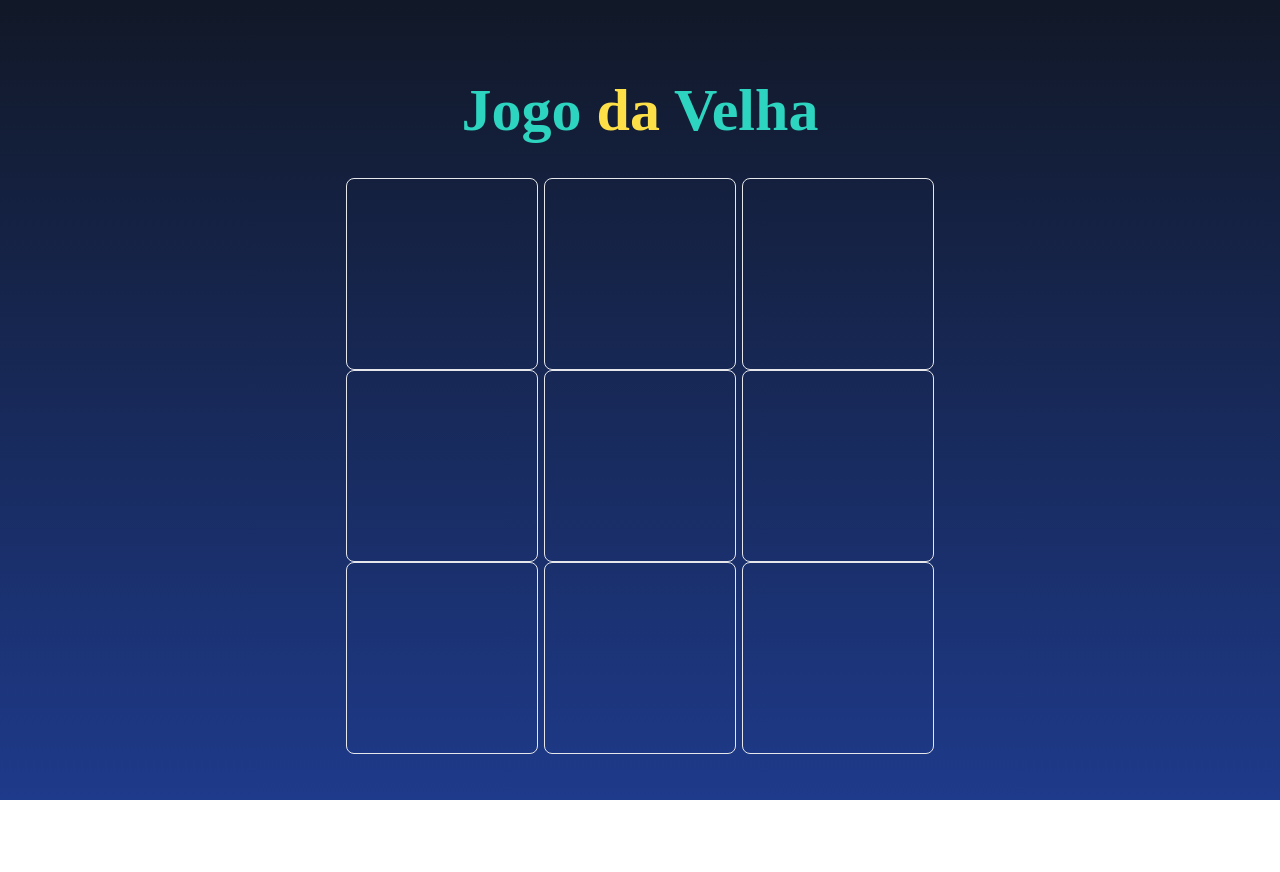
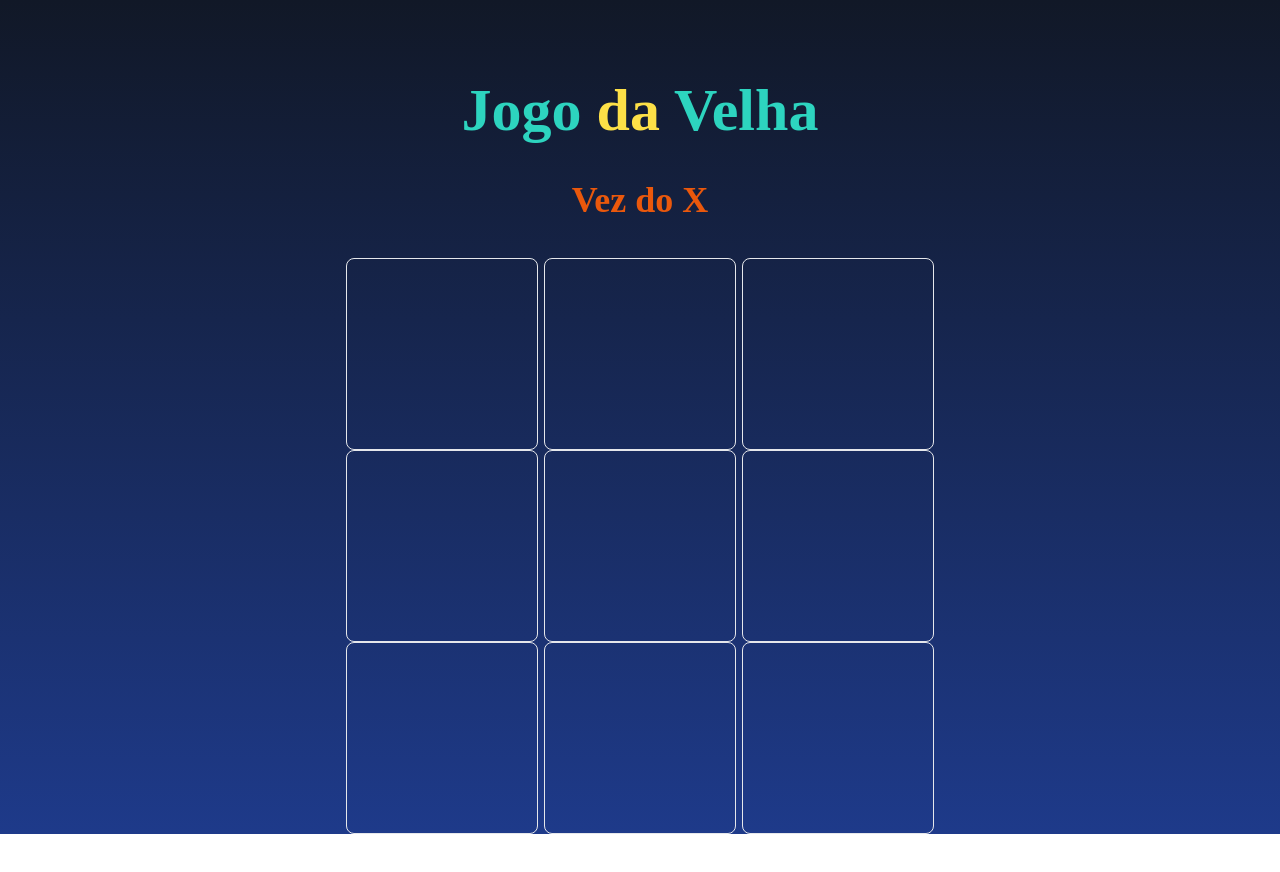
Before and after one commit to lucaswotta/tic-tac-toe, an Angular app: page / in a window 1280 px wide. Shown: the top 872 px of the page. Before the commit the page ends 800 px from the top, so only its background shows below. Built offline with nearby package versions, Linux system fonts and the light colour scheme.

Commit message:
Add Turn x/o

```diff
--- a/src/app/app.component.html
+++ b/src/app/app.component.html
@@ -8,6 +8,12 @@ to-blue-900">
     <h1 class="text-center text-6xl text-teal-400 font-extrabold">
       Jogo<span class="text-yellow-300"> da </span>Velha
     </h1>
+
+    <!-- display the player name -->
+    <h1 class="text-center text-orange-600 text-4xl mt-10 font-bold"> Vez do
+      {{gameService.activePlayer}}
+    </h1>
+
   </div>
 
   <app-board></app-board>
--- a/src/app/app.component.ts
+++ b/src/app/app.component.ts
@@ -1,4 +1,5 @@
 import { Component } from '@angular/core';
+import { GameService } from './game.service';
 
 @Component({
   selector: 'app-root',
@@ -7,4 +8,5 @@ import { Component } from '@angular/core';
 })
 export class AppComponent {
   title = 'tic-tac-toe';
+  constructor (public gameService: GameService) {}
 }
```
